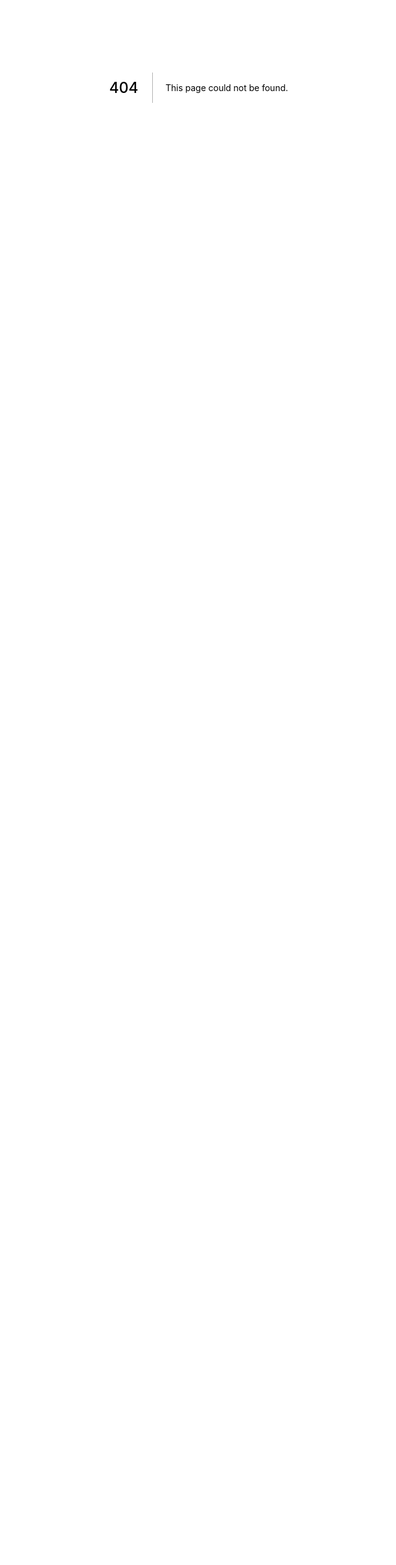
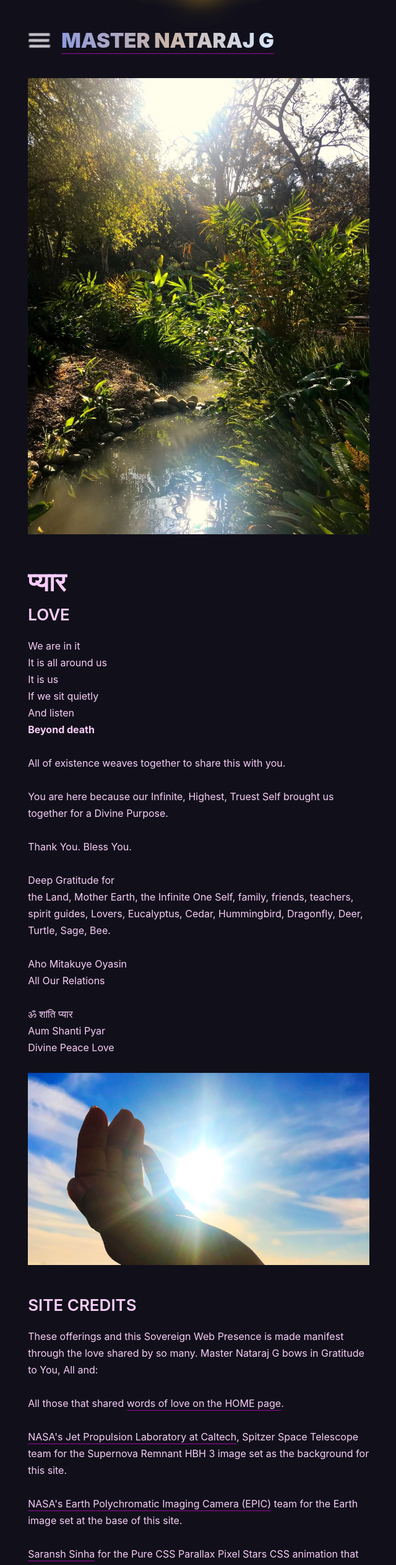
Before and after one commit to natarajgcb/natarajg, a Next.js app: page /love in a window 1280 px wide. Before the commit this address had no page. Shown: the part 259-2784 px from the top of the page at 62% size, without its empty margins (319-959 px from the left). Before the commit the page ends 800 px from the top, so only its background shows below. Built offline with nearby package versions, Linux system fonts and the light colour scheme.

Commit message:
Completed Love Page

```diff
--- /dev/null
+++ b/pages/love.js
@@ -0,0 +1,110 @@
+import Link from 'next/link'
+import {
+  Flex, Box, Text, Center, Image, Link as ChakraLink
+} from '@chakra-ui/react'
+import { MNGButton } from '../components/MNGButton'
+import { MNGPage } from '../components/MNGLayout'
+import {
+  MNGH2,
+  MNGBody,
+  MNGCalloutP,
+  MNGHindiHeading,
+  MNGHindiTitle,
+  MNGHummingbirdSpacer
+} from '../components/MNGType'
+import {
+  MNGWordsOfLove,
+  MNGWordsOfLoveText,
+  MNGWordsOfLoveFace
+} from '../components/MNGWordsOfLove'
+
+export default function Love() {
+  const mngprops = {
+    meta: {
+      title: "Love * Master Nataraj G",
+      description: "We are in it. It is all around us. It is us. If we sit quietly. And listen. Beyond death."
+    },
+    og: {
+      title: "Love * Master Nataraj G",
+      description: "We are in it. It is all around us. It is us. If we sit quietly. And listen. Beyond death.",
+      image: "/img/MasterNatarajGLove.jpg"
+    }
+  };
+
+  return (
+    <MNGPage meta={mngprops.meta} og={mngprops.og}>
+      <Image mt="mngr.17" width="100%"
+        src="/img/MasterNatarajGLove.jpg"
+        alt="Photograph of a Lovely Jungle Forest Creek"
+        title="Lovely Jungle Forest Creek" />
+
+      <MNGHindiTitle hindiText="प्यार" engText="LOVE" left />
+
+      <MNGBody>
+        We are in it
+        <br/>It is all around us
+        <br/>It is us
+        <br/>If we sit quietly
+        <br/>And listen
+        <br/><strong>Beyond death</strong>
+        <br/><br/>All of existence weaves together to share this with you.
+        <br/><br/>You are here because our Infinite, Highest, Truest Self
+          brought us together for a Divine Purpose.
+        <br/><br/>Thank You. Bless You.
+        <br/><br/>Deep Gratitude for
+        <br/>the Land, Mother Earth, the Infinite
+          One Self, family, friends, teachers, spirit guides, Lovers,
+          Eucalyptus, Cedar, Hummingbird, Dragonfly, Deer, Turtle, Sage, Bee.
+        <br/><br/>Aho Mitakuye Oyasin
+        <br/>All Our Relations
+        <br/><br/>ॐ शांति प्यार
+        <br/>Aum Shanti Pyar
+        <br/>Divine Peace Love
+      </MNGBody>
+
+      <Image my="mngr.27" width="100%"
+        src="/img/MasterNatarajGAumShantiPyar.jpg"
+        alt="Master Nataraj G Aum Shanti Pyar"
+        title="Master Nataraj G Aum Shanti Pyar"
+      />
+
+      <MNGH2>SITE CREDITS</MNGH2>
+      <MNGBody>These offerings and this Sovereign Web Presence is made manifest
+        through the love shared by so many. Master Nataraj G bows in
+        Gratitude to You, All and:
+        <br/><br/>All those that shared <ChakraLink as={Link}
+          href="/#love">words of love on the HOME page</ChakraLink>.
+        <br/><br/><ChakraLink as={Link} href="https://www.jpl.nasa.gov/">NASA's
+          Jet Propulsion Laboratory at Caltech</ChakraLink>, Spitzer
+          Space Telescope team for the Supernova
+          Remnant HBH 3 image set as the background for this site.
+        <br/><br/><ChakraLink as={Link} href="https://epic.gsfc.nasa.gov">NASA's
+          Earth Polychromatic Imaging Camera (EPIC)</ChakraLink> team for
+          the Earth image set at the base of this site.
+        <br/><br/><ChakraLink as={Link} href="https://codepen.io/saransh/pen/BKJun">Saransh
+          Sinha</ChakraLink> for the Pure CSS Parallax
+          Pixel Stars CSS animation that we modeled this site's Starfield background
+          animation after.
+        <br/><br/><ChakraLink as={Link} href="https://chakra-ui.com/">Segun
+          Adebayo and the Chakra UI team</ChakraLink> for the interface
+          framework that makes manifest our vision and designs for this
+          site while keeping the site highly accessible for those with
+          different senses and abilities.
+        <br/><br/><ChakraLink as={Link} href="https://nextjs.org/">Guillermo
+          Rauch and the Next.js team</ChakraLink> for an elegant web framework
+          that empowers us to build this <ChakraLink as={Link}
+          href="/sovereignwebpresence">Sovereign Web Presence</ChakraLink> and
+          share it with the New World.
+        <br/><br/>The <ChakraLink as={Link} href="https://www.blockstack.org/">Blockstack
+          Foundation, Ecosystem of dApps and Community</ChakraLink> for
+          guidance and leadership in building the <ChakraLink as={Link}
+          href="/sovereignwebpresence">Decentralized Web</ChakraLink>.
+        <br/><br/>The <ChakraLink as={Link} href="https://runkod.com/">Runkod
+          team</ChakraLink> for a <ChakraLink as={Link}
+          href="/sovereignwebpresence">decentralized</ChakraLink> hosting
+          platform that shares the same name as our Mother Earth, GAIA.
+      </MNGBody>
+
+    </MNGPage>
+  )
+}
```
Also changed, not shown: public/img/MasterNatarajGAumShantiPyar.jpg (added), public/img/MasterNatarajGLove.jpg (added).
